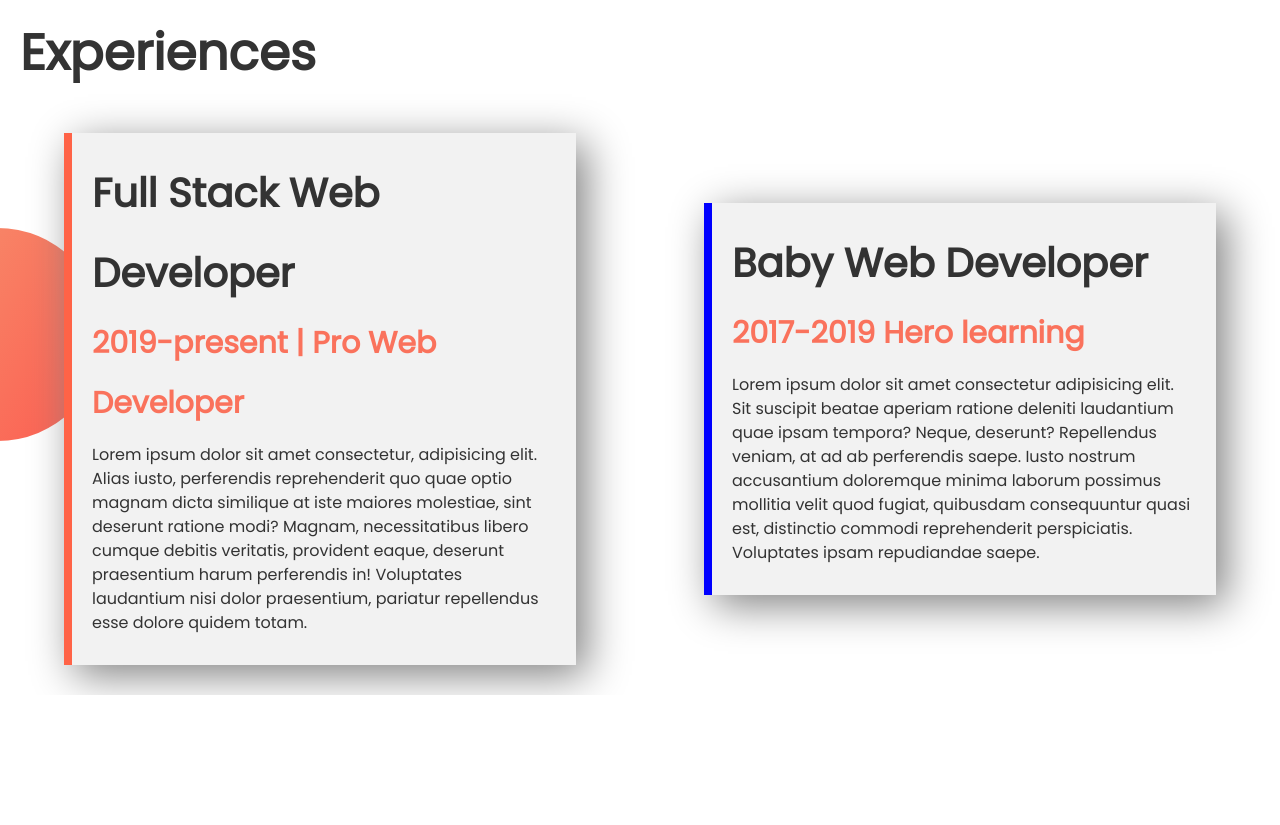
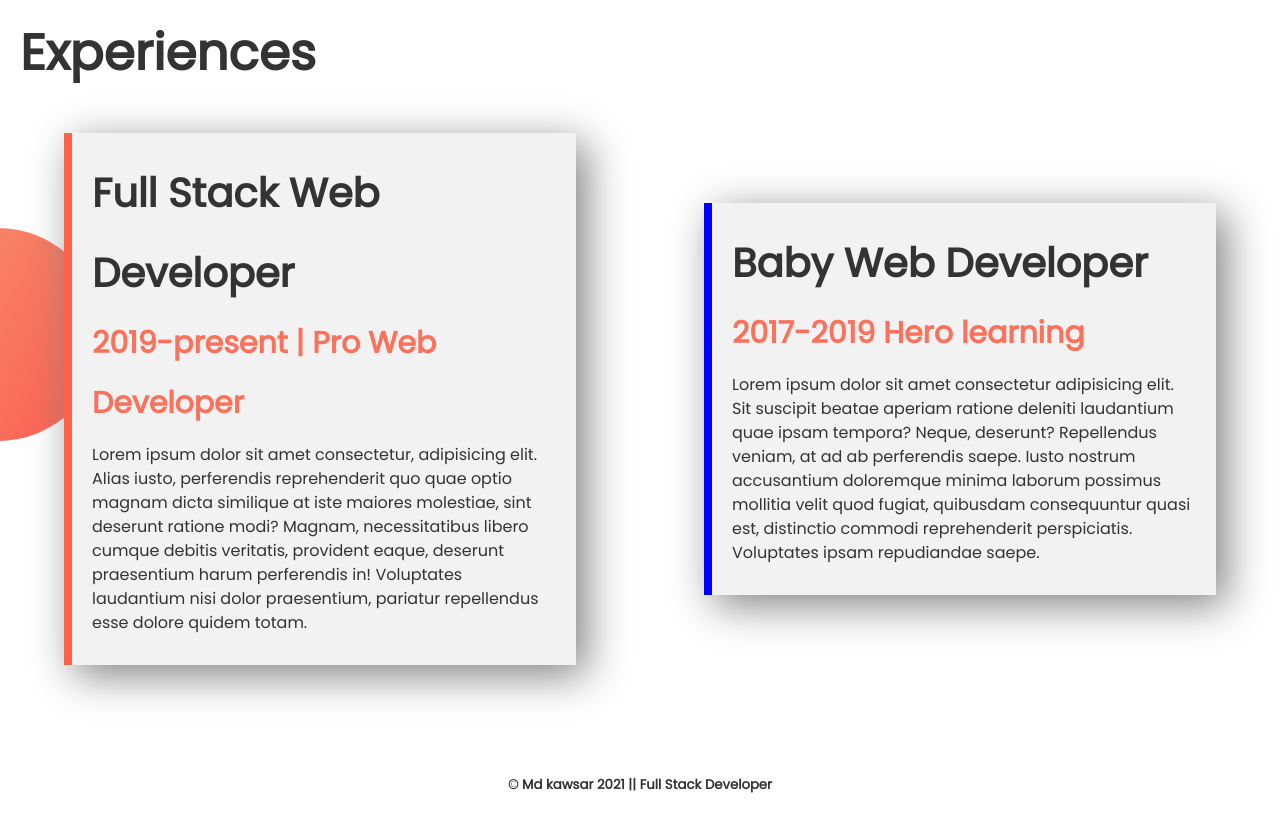
Before and after one commit to learnwithkawsar721/develop-protfolio, a plain HTML site: page index.html in a window 1280 px wide. Shown: the part 1101-1926 px from the top of the page. Before the commit the page ends 1796 px from the top, so only its background shows below. Drawn offline with Linux system fonts and the light colour scheme.

Commit message:
footer done

```diff
--- a/index.html
+++ b/index.html
@@ -86,6 +86,11 @@
         </div>
 
     </section>
+    <footer class="footer">
+        <div>
+            <h5>&copy Md kawsar 2021 || Full Stack Developer</h5>
+        </div>
+    </footer>
 
 </body>
 
--- a/style.css
+++ b/style.css
@@ -115,6 +115,9 @@ body{
 .display__flex{
     display: flex;
 }
+.experience-area{
+    margin-bottom: 80px;
+}
 .exp-card{
     width: 40%;
    margin: auto;
@@ -143,3 +146,7 @@ border-color: blue;
     color: var(--second-color);
     padding: 10px 0;
 }
+.footer{
+    text-align: center;
+    padding: 30px;
+}
```
